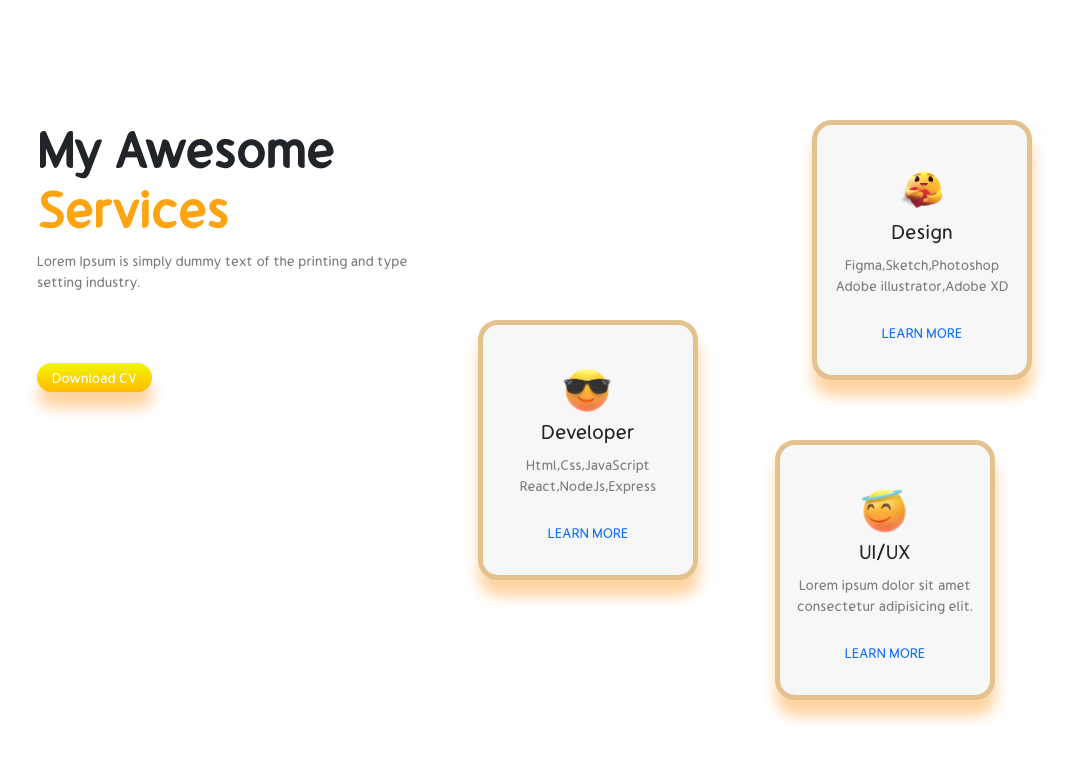
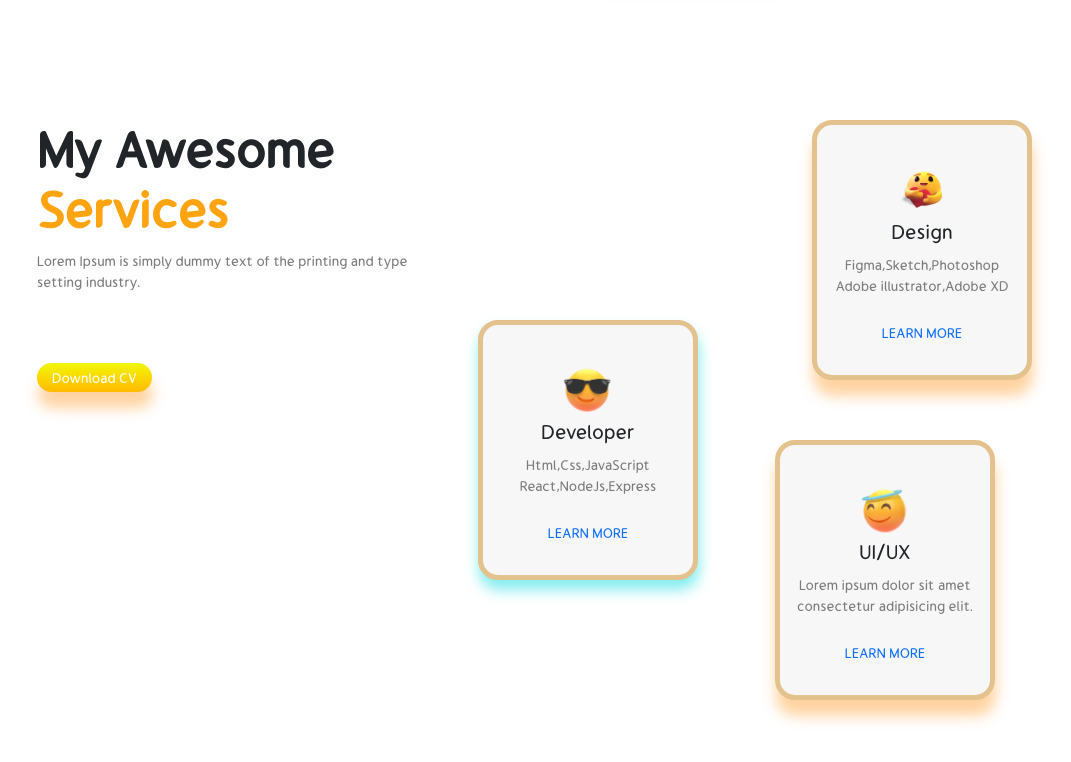
Before and after one commit to Mamun13/react-personal-portfolio, a React (Create React App) app: page / in a window 1280 px wide. In both pictures the pointer is over the element 636 px from the left and 1019 px from the top of the page. Shown: the part 569-1331 px from the top of the page, without its empty margins (48-1119 px from the left). Built offline with nearby package versions, Linux system fonts and the light colour scheme.

Commit message:
Service-Part-Update

```diff
--- a/src/components/Services.css
+++ b/src/components/Services.css
@@ -56,6 +56,10 @@
     border-radius: 20px;
     border: 5px solid #E4C28D;
     box-shadow: 1px 16px 14px #ff88005f;
+    transition: all linear 0.3s;
+}
+#services .step-one:hover{
+    box-shadow: 1px 10px 14px #20dfe28e;
 }
 #services .step-one{
     /* position: absolute; */
@@ -97,6 +101,10 @@
     border-radius: 20px;
     border: 5px solid #E4C28D;
     box-shadow: 1px 16px 14px #ff88005f;
+    transition: all linear 0.3s;
+}
+#services .step-two .upper-one:hover{
+    box-shadow: 1px 10px 14px #20dfe28e;
 }
 #services .step-two .upper-one img{
     height: 60px;
@@ -132,6 +140,10 @@
     border-radius: 20px;
     border: 5px solid #E4C28D;
     box-shadow: 1px 16px 14px #ff88005f;
+    transition: all linear 0.3s;
+}
+#services .step-two .lower-one:hover{
+    box-shadow: 1px 10px 14px #20dfe28e;
 }
 #services .step-two .lower-one{
     left: -13%;
```
